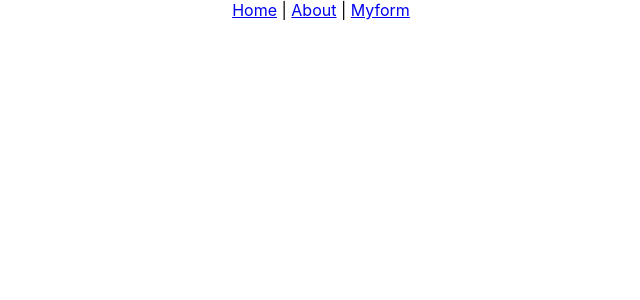
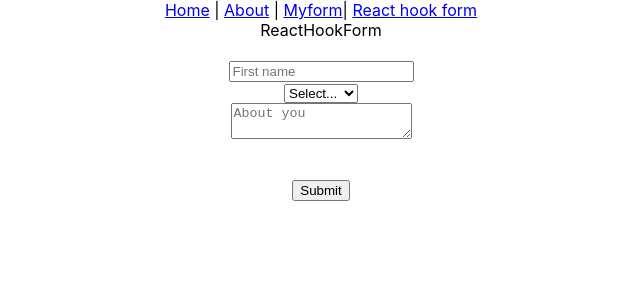
Before and after one commit to code-in-time/reactform, a React (Create React App) app: page /reactHookForm in a window 1280 px wide. Shown: the top 300 px of the page, without its empty margins (319-959 px from the left). Built offline with nearby package versions, Linux system fonts and the light colour scheme.

Commit message:
React hook form add an example

```diff
--- a/package.json
+++ b/package.json
@@ -6,6 +6,7 @@
     "@testing-library/jest-dom": "^5.16.5",
     "@testing-library/react": "^13.4.0",
     "@testing-library/user-event": "^13.5.0",
+    "react-hook-form": "7.22.5",
     "react": "^18.2.0",
     "react-dom": "^18.2.0",
     "react-router-dom": "^6.4.3",
--- a/src/App.js
+++ b/src/App.js
@@ -4,16 +4,18 @@ import { Routes, Route, Link } from "react-router-dom";
 import Home from './Home';
 import About from './About';
 import MyForm from './myForm';
+import ReactHookForm from './Reacthookform';
 
 
 function App() {
   return (
     <div className="App">
-      <Link to="/">Home</Link> | <Link to="/about">About</Link> | <Link to="/myform">Myform</Link>
+      <Link to="/">Home</Link> | <Link to="/about">About</Link> | <Link to="/myform">Myform</Link>| <Link to="/ReactHookForm">React hook form</Link>
       <Routes>
         <Route path="/" element={<Home />} />
         <Route path="about" element={<About />} />
         <Route path="myform" element={<MyForm />} />
+        <Route path="reactHookForm" element={<ReactHookForm />} />
       </Routes>
     </div>
   );
--- /dev/null
+++ b/src/Reacthookform.js
@@ -0,0 +1,26 @@
+import { useState } from "react";
+import { useForm } from "react-hook-form";
+
+function ReactHookForm() {
+  const { register, handleSubmit } = useForm();
+  const [data, setData] = useState("");
+  return (
+    <div className="ReactHookForm">
+      ReactHookForm
+      <br /><br />
+      <form onSubmit={handleSubmit((data) => setData(JSON.stringify(data)))}>
+        <input {...register("firstName")} placeholder="First name" /><br />
+        <select {...register("category", { required: true })}>
+          <option value="">Select...</option>
+          <option value="A">Option A</option>
+          <option value="B">Option B</option>
+        </select><br />
+        <textarea {...register("aboutYou")} placeholder="About you" /><br />
+        <p>{data}</p><br />
+        <input type="submit" />
+      </form>
+    </div>
+  );
+}
+
+export default ReactHookForm;
```
Also changed, not shown: 1 other file (tests, documents, lock files or other folders).
